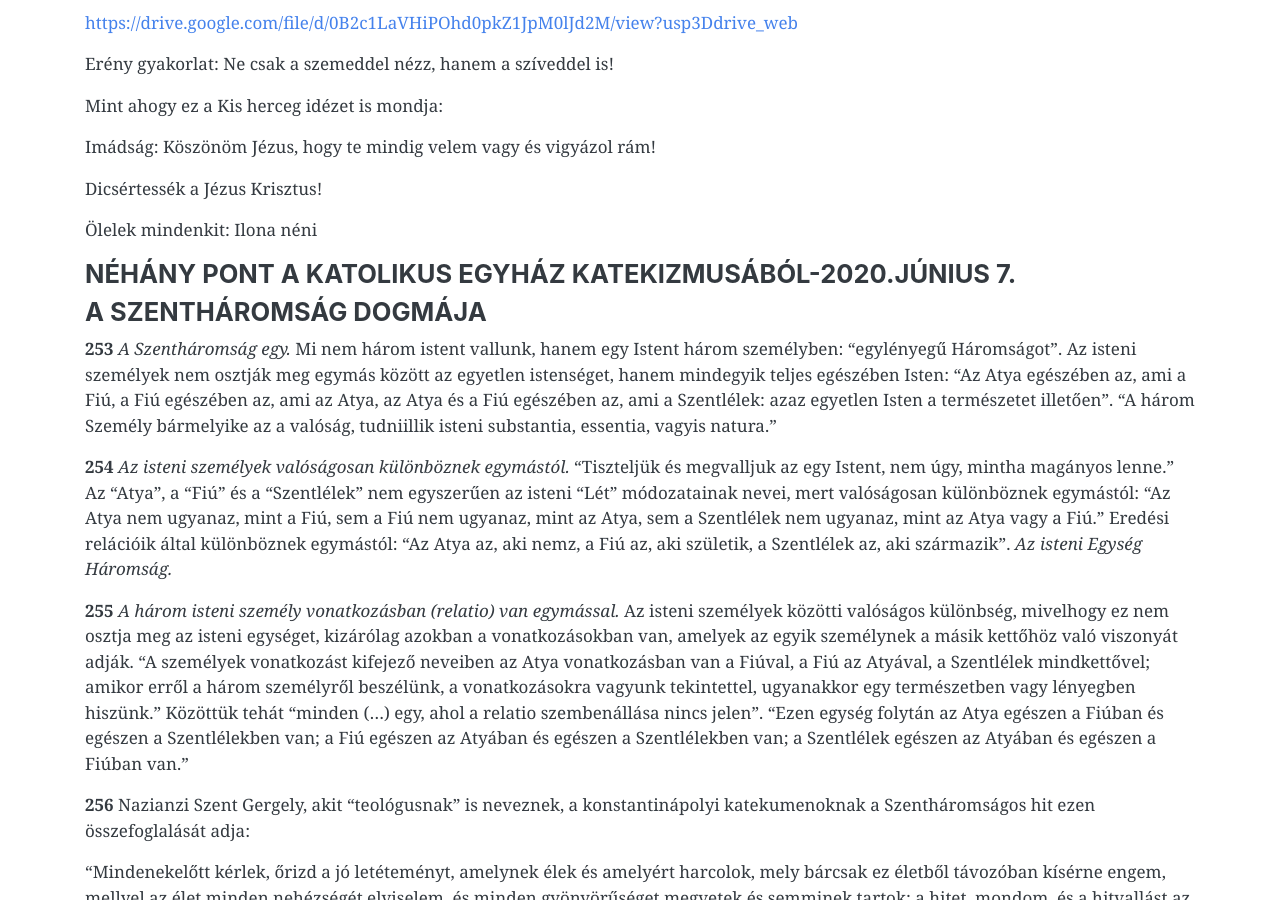
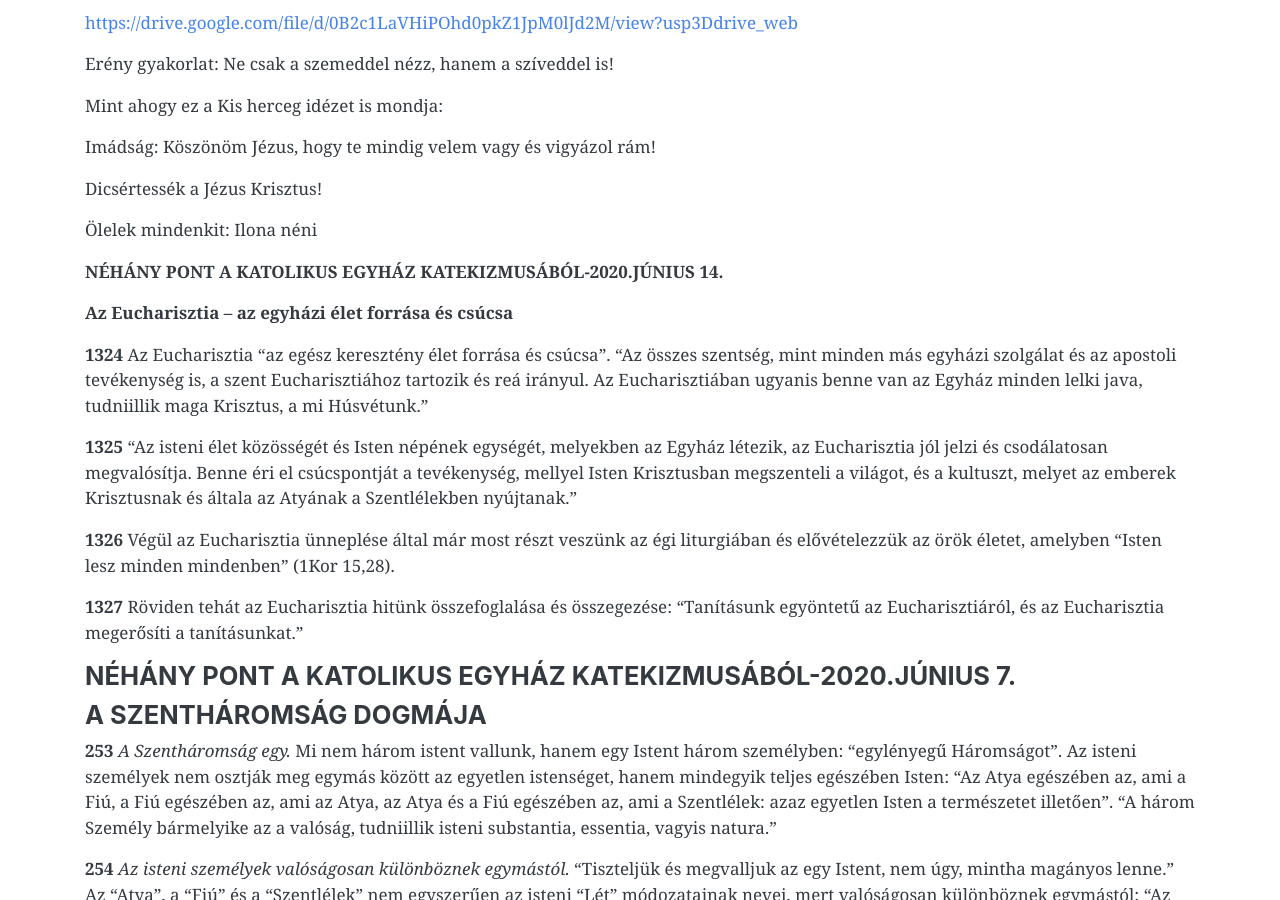
Before and after one commit to pecsi-ferences/pecsi-ferences.github.io, a Jekyll site: the page built from hittan.md, in a window 1280 px wide and 900 px high, scrolled down 3748 px. Built offline with Jekyll 4.4.1, drawn with Linux system fonts in a browser that asks for light colours; nearby versions of some CDN libraries.

Commit message:
Update from Forestry.io Zoltán Dohány updated hittan.md

```diff
--- a/hittan.md
+++ b/hittan.md
@@ -137,6 +137,18 @@ Dicsértessék a Jézus Krisztus!
 
 Ölelek mindenkit: Ilona néni
 
+**NÉHÁNY PONT A KATOLIKUS EGYHÁZ KATEKIZMUSÁBÓL-2020.JÚNIUS 14.**
+
+**Az Eucharisztia -- az egyházi élet forrása és csúcsa**
+
+**1324** Az Eucharisztia "az egész keresztény élet forrása és csúcsa". "Az összes szentség, mint minden más egyházi szolgálat és az apostoli tevékenység is, a szent Eucharisztiához tartozik és reá irányul. Az Eucharisztiában ugyanis benne van az Egyház minden lelki java, tudniillik maga Krisztus, a mi Húsvétunk."
+
+**1325** "Az isteni élet közösségét és Isten népének egységét, melyekben az Egyház létezik, az Eucharisztia jól jelzi és csodálatosan megvalósítja. Benne éri el csúcspontját a tevékenység, mellyel Isten Krisztusban megszenteli a világot, és a kultuszt, melyet az emberek Krisztusnak és általa az Atyának a Szentlélekben nyújtanak."
+
+**1326** Végül az Eucharisztia ünneplése által már most részt veszünk az égi liturgiában és elővételezzük az örök életet, amelyben "Isten lesz minden mindenben" (1Kor 15,28).
+
+**1327** Röviden tehát az Eucharisztia hitünk összefoglalása és összegezése: "Tanításunk egyöntetű az Eucharisztiáról, és az Eucharisztia megerősíti a tanításunkat."
+
 #### NÉHÁNY PONT A KATOLIKUS EGYHÁZ KATEKIZMUSÁBÓL-2020.JÚNIUS 7.
 
 #### A SZENTHÁROMSÁG DOGMÁJA
```
